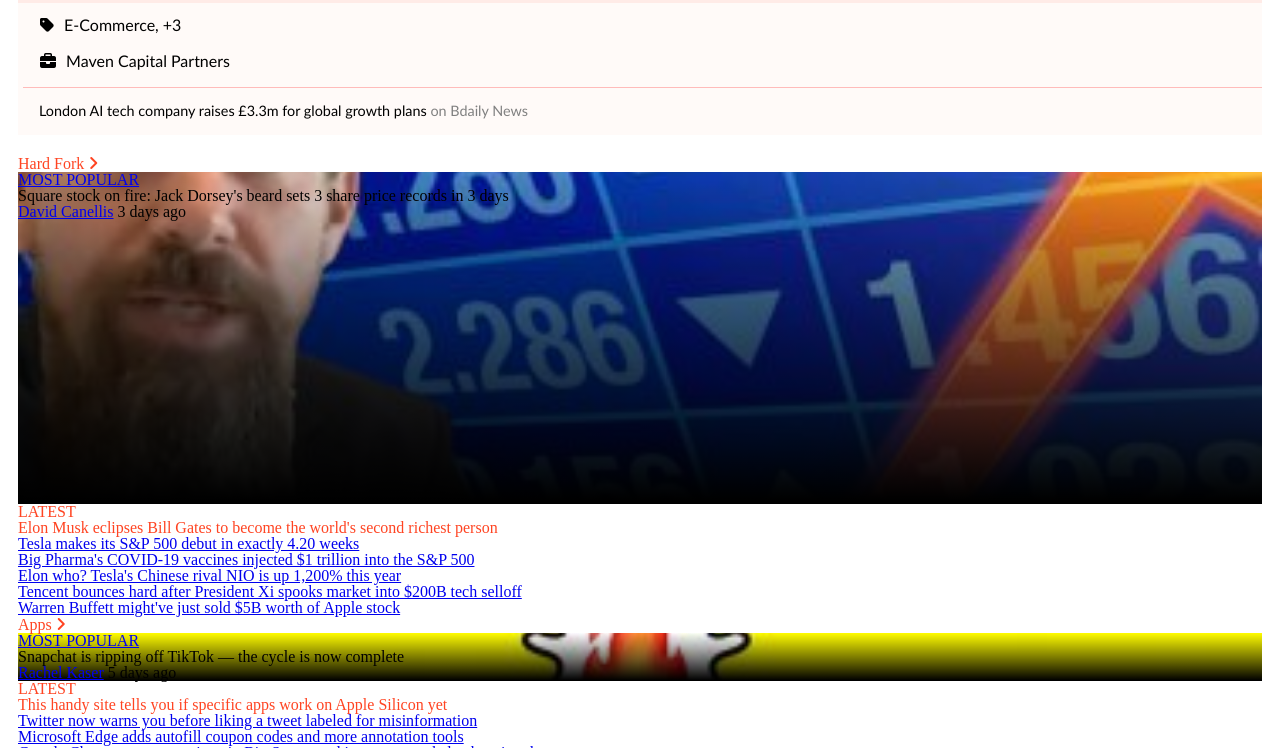
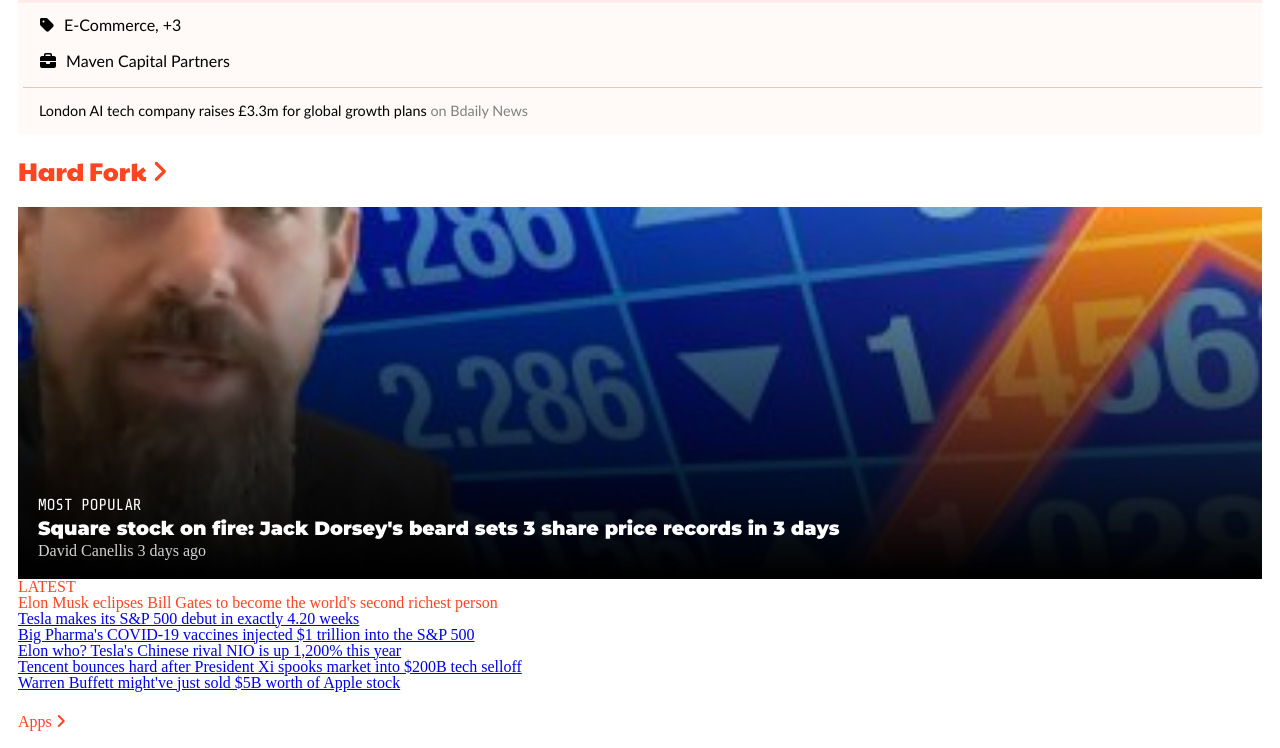
Before and after one commit to necmigunduz/tnw-cloning-project, a plain HTML site: page index.html in a window 1280 px wide. Shown: the part 2873-3621 px from the top of the page. Drawn offline with nearby package versions, Linux system fonts and the light colour scheme.

Commit message:
Add style to section 4

```diff
--- a/css/styles.css
+++ b/css/styles.css
@@ -223,6 +223,10 @@ section > h2 {
   margin: 1.4em 0;
 }
 
+section > div > h2 {
+  margin: 1.4em 0;
+}
+
 .little-img {
   left: 0;
   padding-top: 75px;
@@ -328,8 +332,35 @@ section > h2 {
 }
 
 .s-4-container {
+  display: flex;
+  flex-direction: column;
   min-height: 332px;
   height: 332px;
+  padding: 20px;
+}
+
+.s-4-container > a {
+  margin-top: auto;
+  color: white;
+  text-decoration: none;
+  font-family: "Share Tech Mono", monospace;
+}
+
+.s-4-container > h3 {
+  font-family: "Montserrat", sans-serif;
+  color: white;
+  font-size: 1.2em;
+  margin-top: 0.3em;
+}
+
+.s-4-container > p {
+  color: lightgray;
+  margin-top: 0.3em;
+}
+
+.s-4-container > p > a {
+  color: lightgray;
+  text-decoration: none;
 }
 
 .s-5-secondary {
--- a/index.html
+++ b/index.html
@@ -201,7 +201,7 @@
         </section>
         <section>
             <div>
-                <h2 class="orange">Hard Fork <i class="fas fa-angle-right"></i></h2>
+                <h2><a class="orange title" href="#">Hard Fork <i class="fas fa-angle-right"></i></a></h2>
                 <div id="stock-exchange" class="image s-4-container">
                     <a href="#">MOST POPULAR</a>
                     <h3>
```
